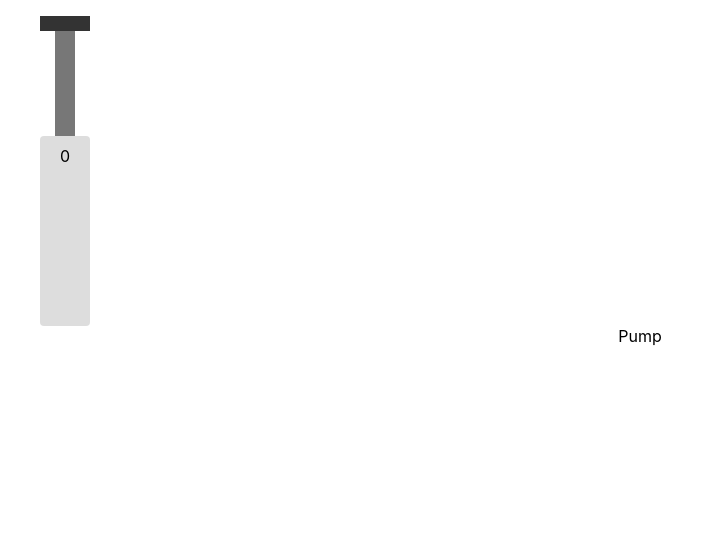
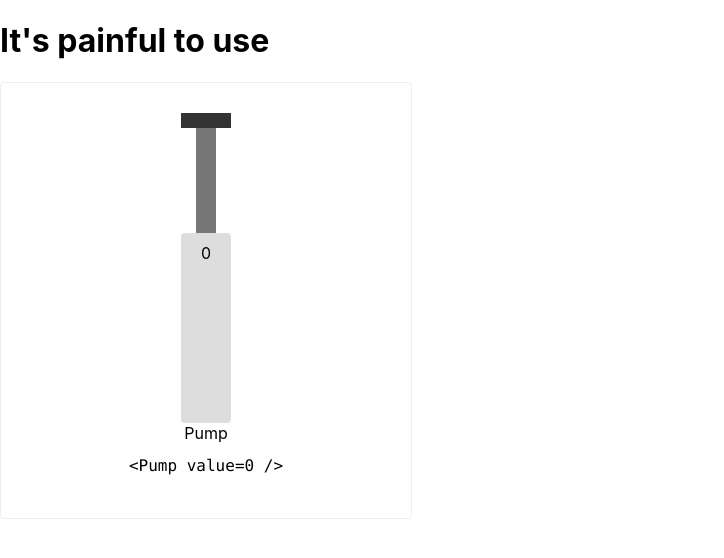
Before and after one commit to AlexAtHome/awful-ui, a React (Create React App) app: page / in a window 1280 px wide. Shown: the top 558 px of the page, without its empty margins (0-724 px from the left). Built offline with nearby package versions, Linux system fonts and the light colour scheme.

Commit message:
refactor: 💡 adds proper components grid

```diff
--- a/src/App.css
+++ b/src/App.css
@@ -1,38 +1,19 @@
-.App {
-  text-align: center;
+.grid {
+	display: flex;
+	gap: 30px;
+	flex-wrap: wrap;
 }
 
-.App-logo {
-  height: 40vmin;
-  pointer-events: none;
+.component {
+	margin: 0;
+	width: min-content;
+	padding: 30px;
+	text-align: center;
+	border-radius: 4px;
+	border: 1px solid #eee;
+	min-width: 350px;
+	display: inline-flex;
+	flex-direction: column;
+	align-items: center;
+	justify-content: center;
 }
-
-@media (prefers-reduced-motion: no-preference) {
-  .App-logo {
-    animation: App-logo-spin infinite 20s linear;
-  }
-}
-
-.App-header {
-  background-color: #282c34;
-  min-height: 100vh;
-  display: flex;
-  flex-direction: column;
-  align-items: center;
-  justify-content: center;
-  font-size: calc(10px + 2vmin);
-  color: white;
-}
-
-.App-link {
-  color: #61dafb;
-}
-
-@keyframes App-logo-spin {
-  from {
-    transform: rotate(0deg);
-  }
-  to {
-    transform: rotate(360deg);
-  }
-}
--- a/src/App.tsx
+++ b/src/App.tsx
@@ -6,10 +6,16 @@ class App extends React.Component {
 	render() {
 		return (
 			<div className="App">
-				<figure>
-					<Pump value={0} />
-					<figcaption>Pump</figcaption>
-				</figure>
+				<h1>It's painful to use</h1>
+				<div className="grid">
+					<figure className="component">
+						<Pump value={0} />
+						<figcaption>Pump</figcaption>
+						<pre>
+							<code>&lt;Pump value={0} /&gt;</code>
+						</pre>
+					</figure>
+				</div>
 			</div>
 		);
 	}
```
